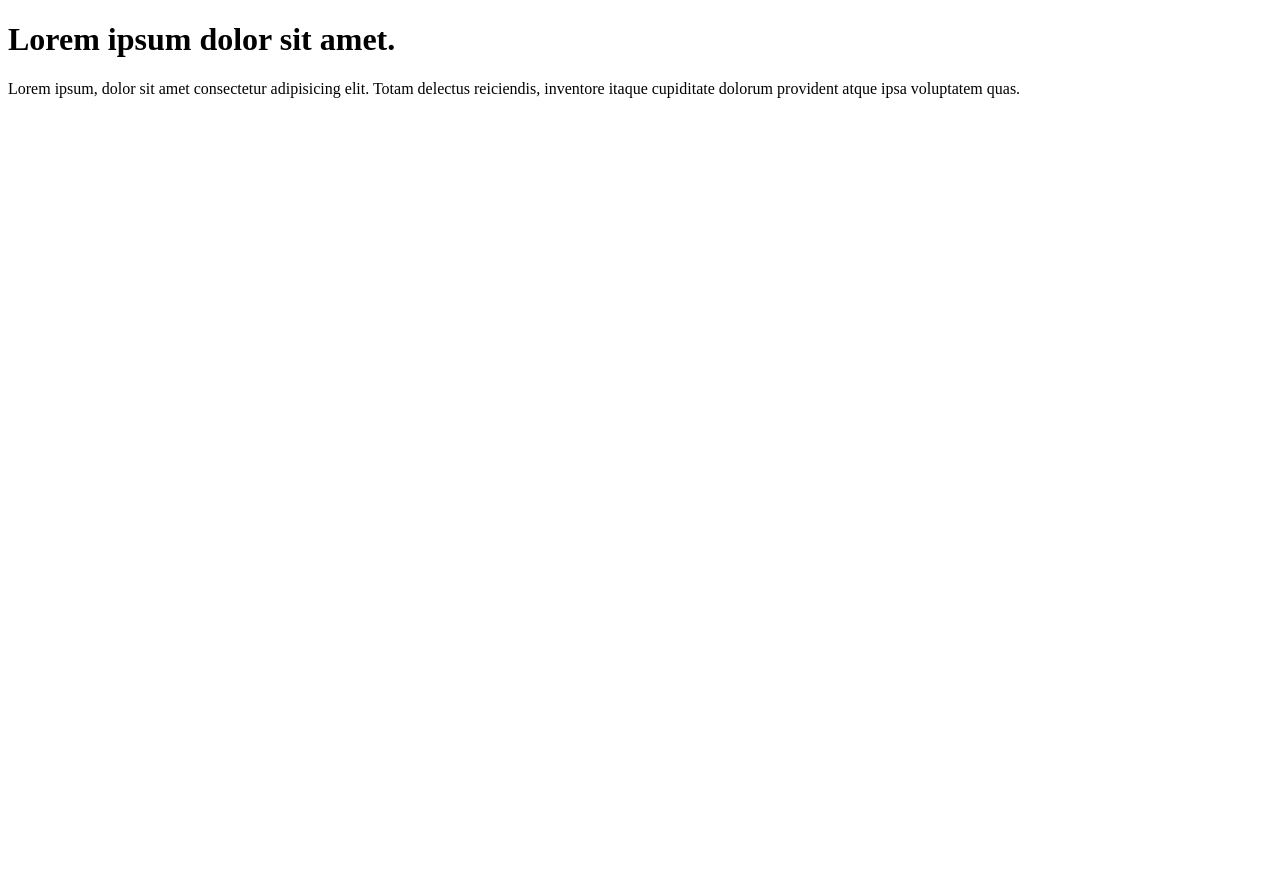
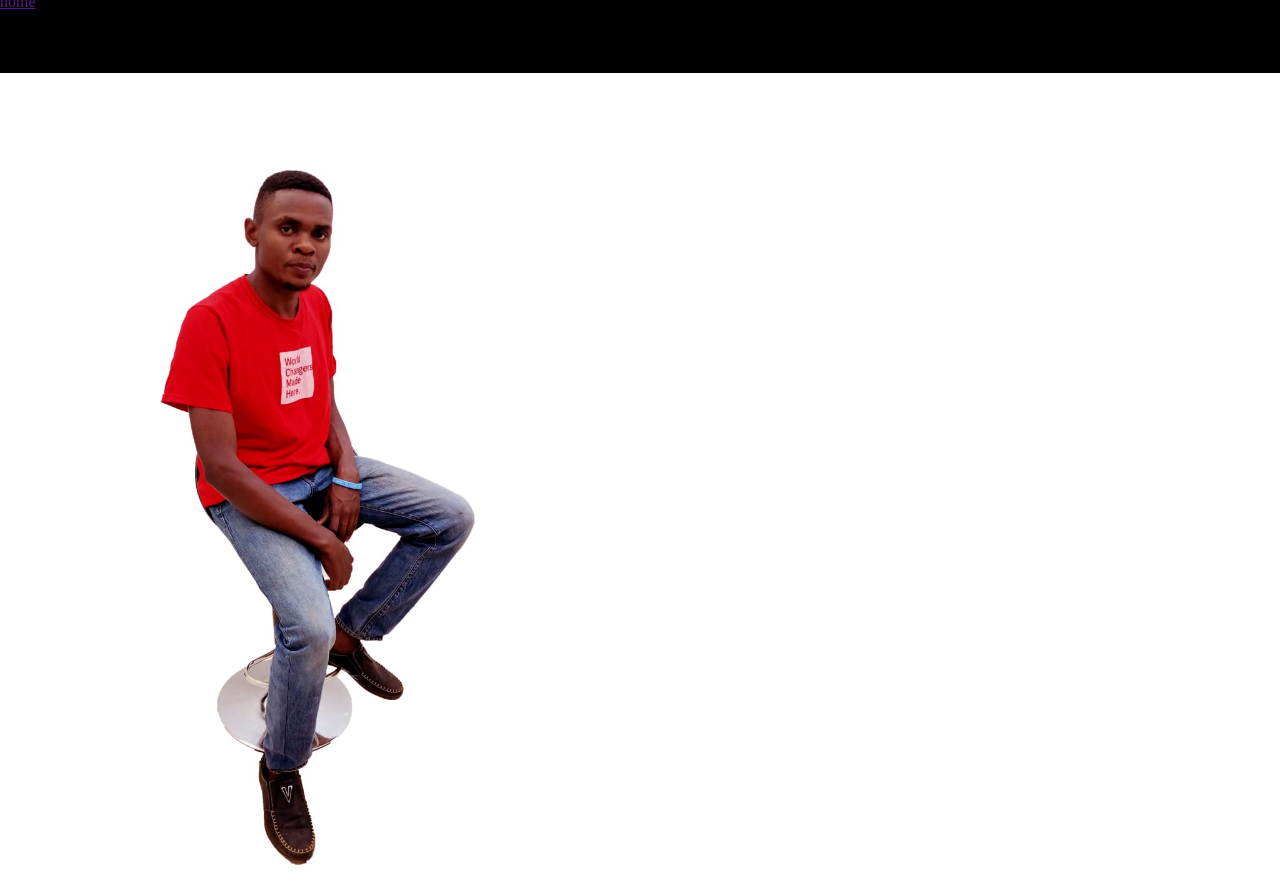
Before and after one commit to kelvinhovinho/kelvin-site, a plain HTML site: page index.html in a window 1280 px wide. Before the commit the page ends 800 px from the top, so only its background shows below. Drawn offline with Linux system fonts and the light colour scheme.

Commit message:
add header

```diff
--- /dev/null
+++ b/index.css
@@ -0,0 +1,23 @@
+*{
+    padding: 0%;
+    margin: 0%;
+}
+header{
+    background-color:white;
+    background-size: cover;
+    background-position:center;
+    background-repeat: no-repeat;
+    height: 100vh;
+    width: 100%;
+    margin-top: -7px;
+}
+header img{
+    padding-top: 10px;
+    float: left;
+    height: 100%;
+}
+.nav{
+    background-color: black;
+    height: 10vh;
+    width: 100%;
+}
--- a/index.html
+++ b/index.html
@@ -3,11 +3,17 @@
 <head>
     <meta charset="UTF-8">
     <meta name="viewport" content="width=device-width, initial-scale=1.0">
+    <link rel="stylesheet" href="index.css">
     <title>Document</title>
 </head>
 <body>
-    <h1>Lorem ipsum dolor sit amet.</h1>
-    <p>Lorem ipsum, dolor sit amet consectetur adipisicing elit. Totam delectus reiciendis, inventore itaque cupiditate dolorum provident atque ipsa voluptatem quas.</p>
-
+   <div class="container">
+    <header>
+        <div class="nav">
+            <a href="">home</a>
+        </div>
+        <img src="./img/WhatsApp Image 2020-12-05 at 14.02.55.jpeg" alt="">
+    </header>
+   </div>
 </body>
 </html>
```
Also changed, not shown: img/WhatsApp Image 2020-12-05 at 14.02.55.jpeg (added).
